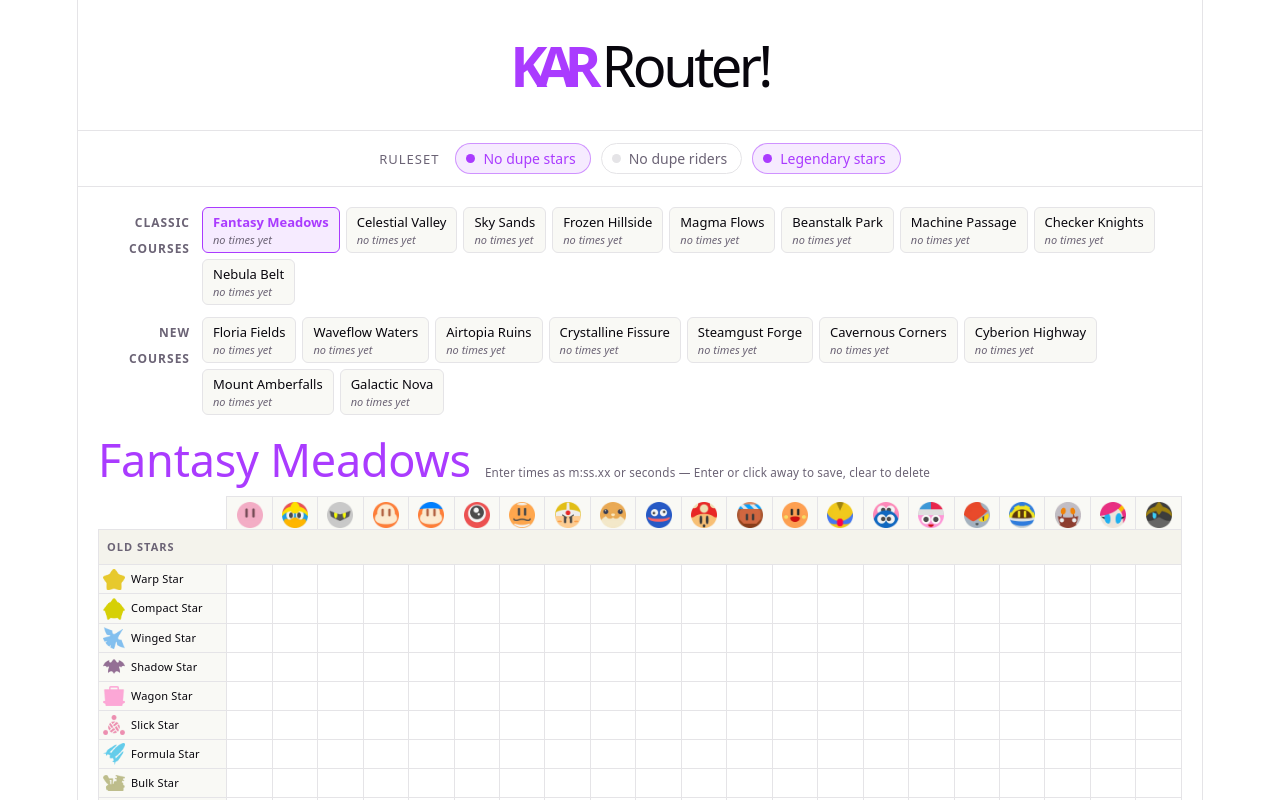
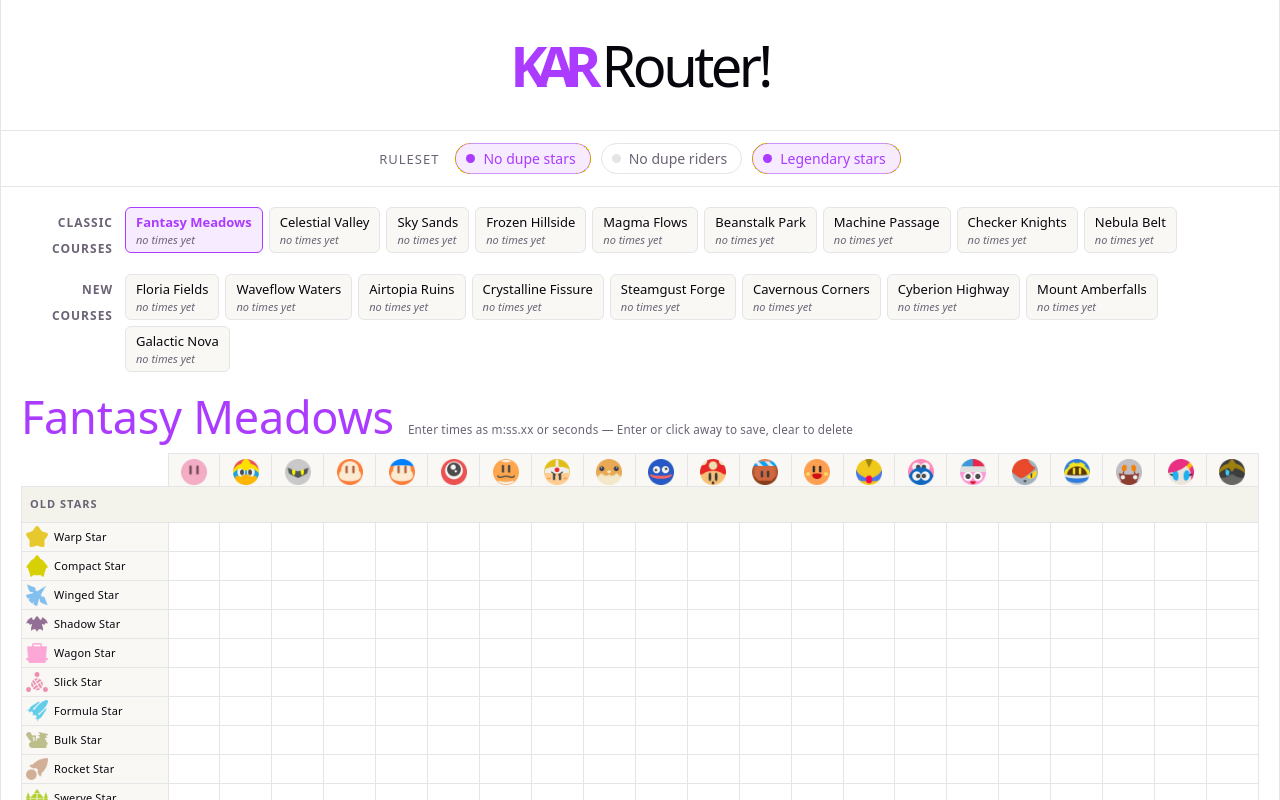
Before and after one commit to eronth/kar-router, a React (Vite) app: page / in a window 1280 px wide. Shown: the top 800 px of the page. Built offline with nearby package versions, Linux system fonts and the light colour scheme.

Commit message:
Cleaner handling of dark mode and colors.

```diff
--- a/src/index.css
+++ b/src/index.css
@@ -1,15 +1,50 @@
 :root {
-  --text: #6b6375;
-  --text-h: #08060d;
-  --bg: #fff;
-  --border: #e5e4e7;
-  --code-bg: #f4f3ec;
-  --accent: #aa3bff;
-  --accent-bg: rgba(170, 59, 255, 0.1);
-  --accent-border: rgba(170, 59, 255, 0.5);
-  --social-bg: rgba(244, 243, 236, 0.5);
-  --shadow:
-    rgba(0, 0, 0, 0.1) 0 10px 15px -3px, rgba(0, 0, 0, 0.05) 0 4px 6px -2px;
+  color-scheme: light dark;
+
+  --text: light-dark(
+    oklch(51.351% 0.02965 305),
+    oklch(71.366% 0.01926 260)
+  );
+  --text-h: light-dark(
+    oklch(13% 0.01714 299),
+    oklch(97% 0.00298 265)
+  );
+  --bg: light-dark(
+    oklch(100% 0.00011 271),
+    oklch( 21% 0.01201 278)
+  );
+  --border: light-dark(
+    oklch(92% 0.00425 300),
+    oklch(31% 0.01815 275)
+  );
+  --code-bg: light-dark(
+    oklch(96% 0.00923 100),
+    oklch(25% 0.01526 280)
+  );
+  --star: light-dark(
+    oklch(86% 0.17 109),
+    oklch(92% 0.17 109)
+  );
+  --accent: light-dark(
+    oklch(61% 0.27 305),
+    oklch(72% 0.17 305)
+  );
+  --accent-bg: light-dark(
+    oklch(61% 0.27 305 / 0.1),
+    oklch(72% 0.17 305 / 0.15)
+  );
+  --accent-border: light-dark(
+    oklch(61% 0.27 305 / 0.5),
+    oklch(72% 0.17 305 / 0.5)
+  );
+  --social-bg: light-dark(
+    oklch(96% 0.00923 100 / 0.5),
+    oklch(31% 0.01792 280 / 0.5)
+  );
+  --shadow: light-dark(
+    rgb(0 0 0 / 0.1) 0 10px 15px -3px, rgb(0 0 0 / 0.05) 0 4px 6px -2px,
+    rgb(0 0 0 / 0.4) 0 10px 15px -3px, rgb(0 0 0 / 0.25) 0 4px 6px -2px
+  );
 
   --sans: system-ui, 'Segoe UI', Roboto, sans-serif;
   --heading: system-ui, 'Segoe UI', Roboto, sans-serif;
@@ -31,19 +66,6 @@
 }
 
 @media (prefers-color-scheme: dark) {
-  :root {
-    --text: #9ca3af;
-    --text-h: #f3f4f6;
-    --bg: #16171d;
-    --border: #2e303a;
-    --code-bg: #1f2028;
-    --accent: #c084fc;
-    --accent-bg: rgba(192, 132, 252, 0.15);
-    --accent-border: rgba(192, 132, 252, 0.5);
-    --social-bg: rgba(47, 48, 58, 0.5);
-    --shadow:
-      rgba(0, 0, 0, 0.4) 0 10px 15px -3px, rgba(0, 0, 0, 0.25) 0 4px 6px -2px;
-  }
 
   #social .button-icon {
     filter: invert(1) brightness(2);
@@ -51,7 +73,7 @@
 }
 
 #root {
-  width: 1126px;
+  width: 1426px;
   max-width: 100%;
   margin: 0 auto;
   text-align: center;
```
